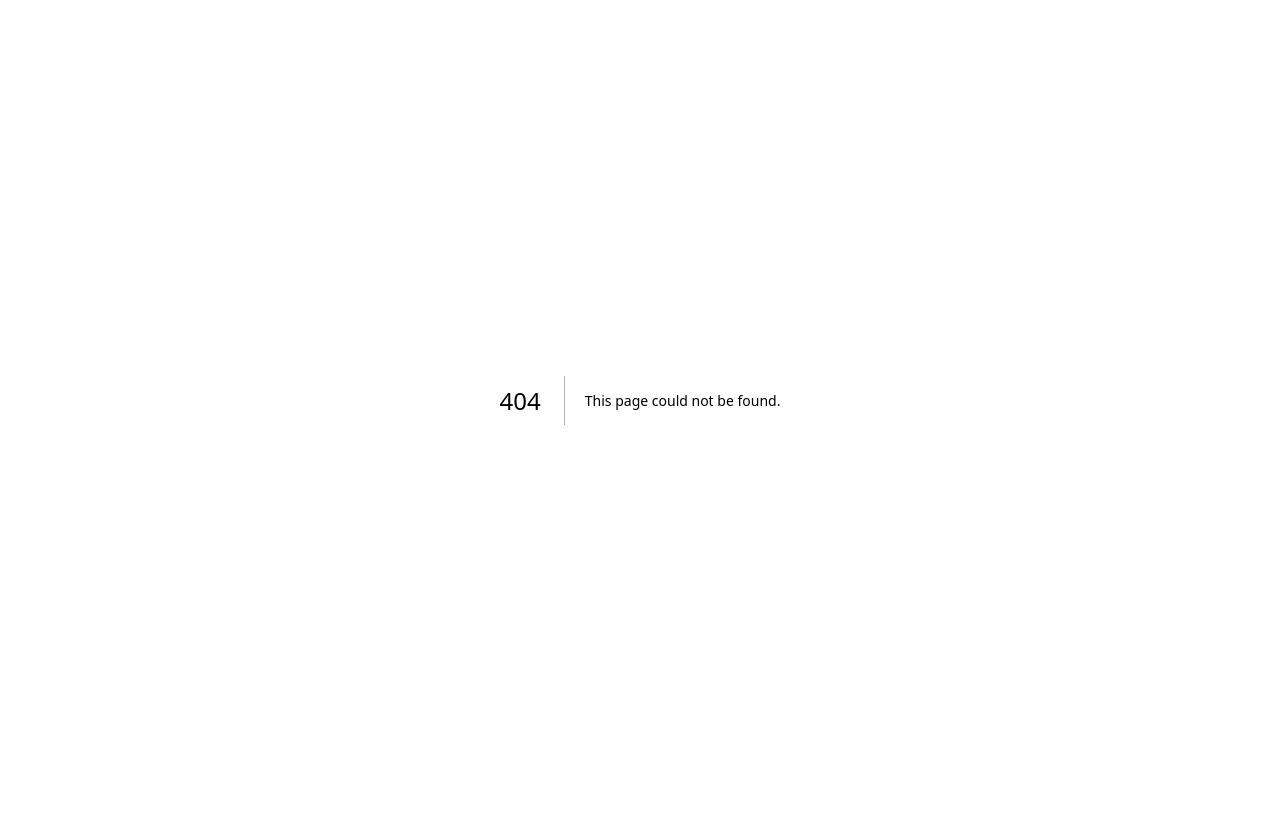
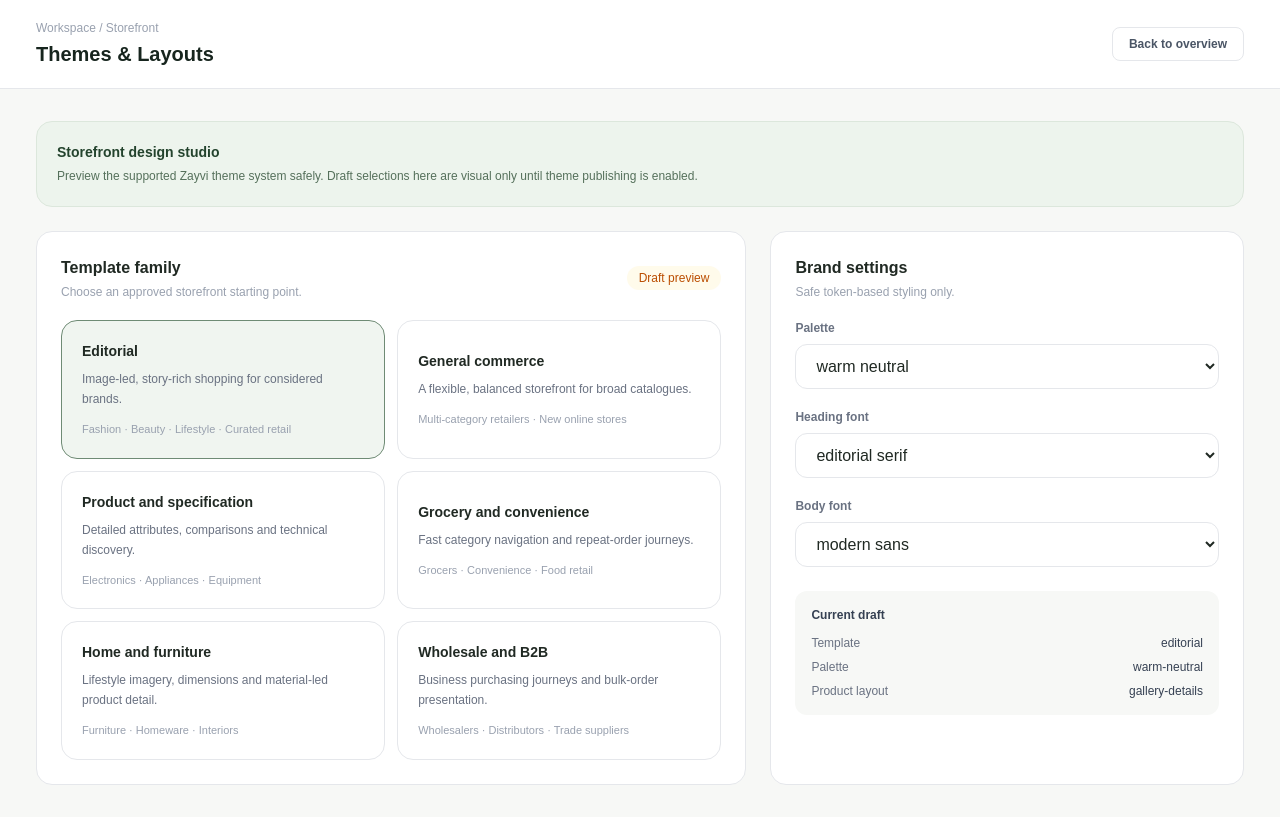
Before and after one commit to olajide111/zayvi-store, a Next.js app: page /admin/themes in a window 1280 px wide. Before the commit this address had no page. Built offline with nearby package versions, Linux system fonts and the light colour scheme.

Commit message:
Add storefront theme studio

```diff
--- /dev/null
+++ b/app/admin/themes/page.tsx
@@ -0,0 +1,101 @@
+"use client";
+
+import { useState } from "react";
+import {
+  DEFAULT_THEME_CONFIG,
+  TEMPLATE_CATALOGUE,
+  PALETTE_PRESETS,
+  FONT_PRESETS,
+  type TemplateFamily,
+  type PalettePreset,
+  type FontPreset,
+} from "@/lib/storefront-theme";
+
+export default function AdminThemesPage() {
+  const [family, setFamily] = useState<TemplateFamily>(DEFAULT_THEME_CONFIG.template.family);
+  const [palette, setPalette] = useState<PalettePreset>(DEFAULT_THEME_CONFIG.brand.palette);
+  const [headingFont, setHeadingFont] = useState<FontPreset>(DEFAULT_THEME_CONFIG.brand.headingFont);
+  const [bodyFont, setBodyFont] = useState<FontPreset>(DEFAULT_THEME_CONFIG.brand.bodyFont);
+
+  return (
+    <main className="min-h-screen bg-[#f7f8f6] text-[#202923]">
+      <header className="border-b border-gray-200 bg-white">
+        <div className="mx-auto flex max-w-[1500px] items-center justify-between px-5 py-5 md:px-9">
+          <div>
+            <div className="text-xs text-gray-400">Workspace / Storefront</div>
+            <h1 className="mt-1 text-xl font-semibold text-[#17251e]">Themes & Layouts</h1>
+          </div>
+          <a href="/admin/dashboard" className="rounded-lg border border-gray-200 px-4 py-2 text-xs font-semibold text-gray-600">Back to overview</a>
+        </div>
+      </header>
+
+      <section className="mx-auto max-w-[1500px] px-5 py-8 md:px-9">
+        <div className="rounded-2xl border border-[#dce7dc] bg-[#edf4ed] p-5">
+          <div className="text-sm font-semibold text-[#23432d]">Storefront design studio</div>
+          <p className="mt-1 text-xs leading-5 text-[#55705b]">
+            Preview the supported Zayvi theme system safely. Draft selections here are visual only until theme publishing is enabled.
+          </p>
+        </div>
+
+        <div className="mt-6 grid gap-6 xl:grid-cols-[1.2fr_0.8fr]">
+          <section className="rounded-2xl border border-gray-200 bg-white p-6">
+            <div className="flex items-center justify-between">
+              <div>
+                <h2 className="text-base font-semibold">Template family</h2>
+                <p className="mt-1 text-xs text-gray-400">Choose an approved storefront starting point.</p>
+              </div>
+              <span className="rounded-full bg-amber-50 px-3 py-1 text-xs font-medium text-amber-700">Draft preview</span>
+            </div>
+
+            <div className="mt-5 grid gap-3 md:grid-cols-2">
+              {TEMPLATE_CATALOGUE.map((template) => {
+                const active = template.family === family;
+                return (
+                  <button
+                    key={template.family}
+                    type="button"
+                    onClick={() => setFamily(template.family)}
+                    className={`rounded-2xl border p-5 text-left transition ${active ? "border-[#6f8b75] bg-[#f0f5f0]" : "border-gray-200 hover:border-gray-300"}`}
+                  >
+                    <div className="text-sm font-semibold">{template.name}</div>
+                    <p className="mt-2 text-xs leading-5 text-gray-500">{template.description}</p>
+                    <div className="mt-3 text-[11px] text-gray-400">{template.recommendedFor.join(" · ")}</div>
+                  </button>
+                );
+              })}
+            </div>
+          </section>
+
+          <section className="rounded-2xl border border-gray-200 bg-white p-6">
+            <h2 className="text-base font-semibold">Brand settings</h2>
+            <p className="mt-1 text-xs text-gray-400">Safe token-based styling only.</p>
+
+            <label className="mt-5 block text-xs font-semibold text-gray-500">Palette</label>
+            <select value={palette} onChange={(e) => setPalette(e.target.value as PalettePreset)} className="mt-2 w-full rounded-xl border border-gray-200 bg-white px-4 py-3 text-sm">
+              {PALETTE_PRESETS.map((item) => <option key={item} value={item}>{item.replaceAll("-", " ")}</option>)}
+            </select>
+
+            <label className="mt-5 block text-xs font-semibold text-gray-500">Heading font</label>
+            <select value={headingFont} onChange={(e) => setHeadingFont(e.target.value as FontPreset)} className="mt-2 w-full rounded-xl border border-gray-200 bg-white px-4 py-3 text-sm">
+              {FONT_PRESETS.map((item) => <option key={item} value={item}>{item.replaceAll("-", " ")}</option>)}
+            </select>
+
+            <label className="mt-5 block text-xs font-semibold text-gray-500">Body font</label>
+            <select value={bodyFont} onChange={(e) => setBodyFont(e.target.value as FontPreset)} className="mt-2 w-full rounded-xl border border-gray-200 bg-white px-4 py-3 text-sm">
+              {FONT_PRESETS.map((item) => <option key={item} value={item}>{item.replaceAll("-", " ")}</option>)}
+            </select>
+
+            <div className="mt-6 rounded-xl bg-[#f7f8f6] p-4">
+              <div className="text-xs font-semibold text-gray-700">Current draft</div>
+              <div className="mt-3 space-y-2 text-xs text-gray-500">
+                <div className="flex justify-between"><span>Template</span><span className="font-medium text-gray-700">{family}</span></div>
+                <div className="flex justify-between"><span>Palette</span><span className="font-medium text-gray-700">{palette}</span></div>
+                <div className="flex justify-between"><span>Product layout</span><span className="font-medium text-gray-700">{DEFAULT_THEME_CONFIG.storefront.productLayout}</span></div>
+              </div>
+            </div>
+          </section>
+        </div>
+      </section>
+    </main>
+  );
+}
```
